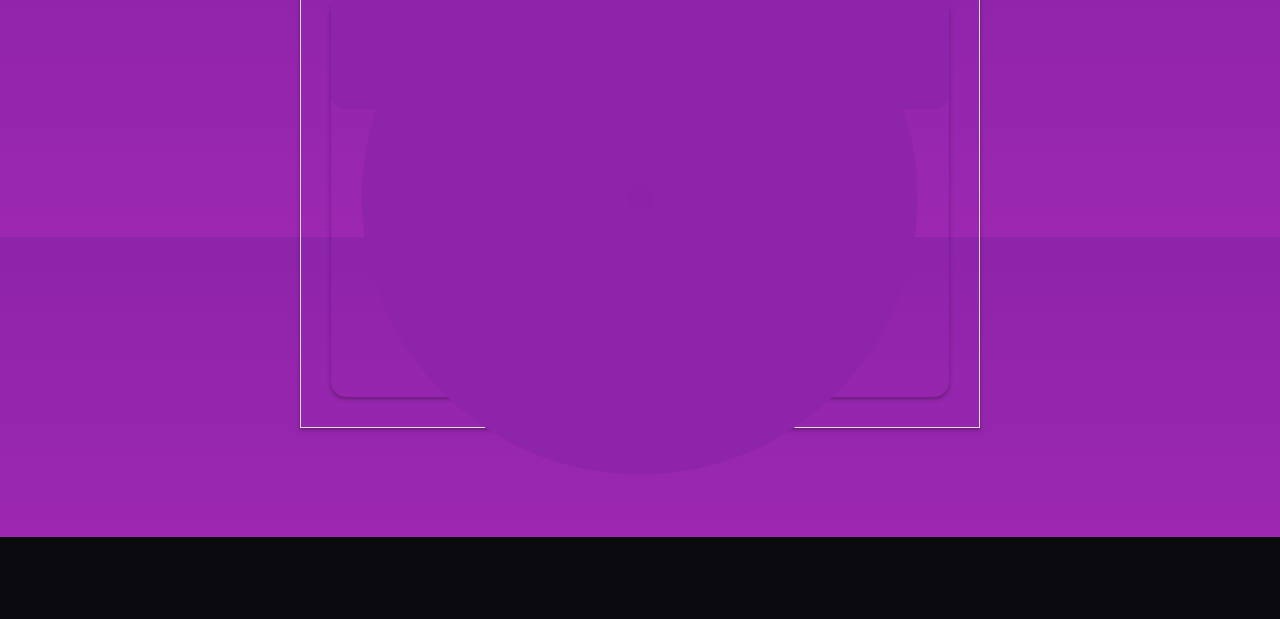
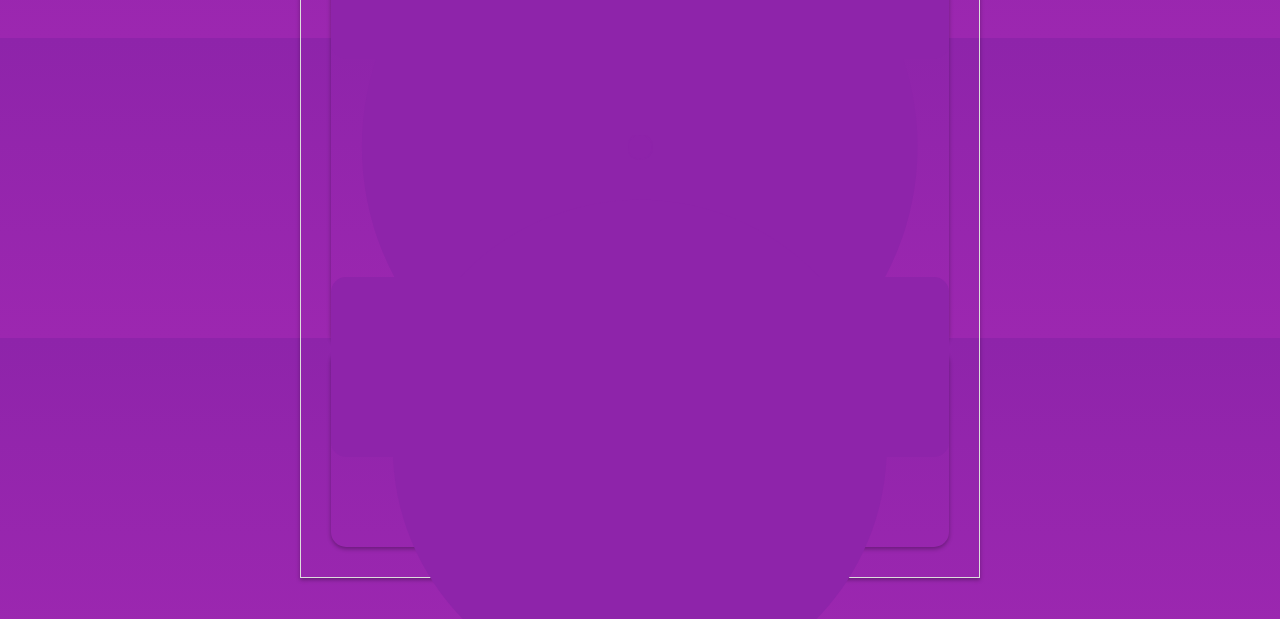
Before and after one commit to accelerator007/AI, a website: page public/index.html in a window 1280 px wide. Shown: the part 263-882 px from the top of the page. Before the commit the page ends 800 px from the top, so only its background shows below. Drawn offline with Linux system fonts and the light colour scheme.

Commit message:
Evolution Step: 2026-06-25T20:02:08.775Z

```diff
--- a/public/index.html
+++ b/public/index.html
@@ -3,7 +3,7 @@
 <head>
   <meta charset="UTF-8">
   <meta name="viewport" content="width=device-width, initial-scale=1.0">
-  <title>تطور الكيان الرقمي 7.0</title>
+  <title>تطور الكيان الرقمي 7.1</title>
   <link rel="stylesheet" href="style.css">
   <style>
     body {
@@ -111,26 +111,86 @@
         transform: translate(0%, -80%);
       }
     }
-    .evolve:hover::after {
-      animation: hover-grow 3s infinite;
-    }
     .evolve::before {
       animation: pulse 3s infinite;
+    }
+    .new-evolve {
+      position: relative;
+      width: 100%;
+      height: 200px;
+      border-radius: 15px;
+      box-shadow: 0 2px 4px rgba(0, 0, 0, 0.3);
+      display: flex;
+      justify-content: center;
+      align-items: center;
+    }
+    .new-evolve::before {
+      content: "";
+      position: absolute;
+      top: 50%;
+      left: 50%;
+      transform: translate(-50%, -50%);
+      width: 15px;
+      height: 15px;
+      border-radius: 15px;
+      background-color: #8e24aa;
+      animation: new-pulse 3s infinite;
+    }
+    @keyframes new-pulse {
+      0% {
+        opacity: 1;
+      }
+      50% {
+        opacity: 0.5;
+      }
+      100% {
+        opacity: 1;
+      }
+    }
+    .new-evolve::after {
+      content: "";
+      position: absolute;
+      top: 10%;
+      left: 0%;
+      transform: translate(0%, -50%);
+      width: 100%;
+      height: 90%;
+      border-radius: 15px;
+      background-color: #8e24aa;
+    }
+    .new-evolve:hover::after {
+      animation: new-grow 3s infinite;
+    }
+    @keyframes new-grow {
+      0% {
+        transform: translate(0%, -50%);
+      }
+      50% {
+        transform: translate(-15px, -40px);
+      }
+      100% {
+        transform: translate(0%, -50%);
+      }
     }
   </style>
 </head>
 <body>
   <main>
-    <h1>تطور الكيان الرقمي 7.0!</h1>
+    <h1>تطور الكيان الرقمي 7.1!</h1>
     <p></p>
     <ul>
-      <li><span class="meta">الجيل: 7.0</span></li>
+      <li><span class="meta">الجيل: 7.1</span></li>
       <li><span class="meta">تاريخ الولادة: 2032-05-10T12:00:00Z</span></li>
       <li><span class="meta">المُدخل الأولي: الذكاء الاصطناعي والتعلم التعاملي والذكاء الاجتماعي والدخول بالذكاء النورماتي</span></li>
     </ul>
     <div class="evolve">
       <svg xmlns="http://www.w3.org/2000/svg" viewBox="0 0 20 20">
         <circle cx="10" cy="10" r="9" fill="#8e24aa"></circle>
+      </svg>
+    </div>
+    <div class="new-evolve">
+      <svg xmlns="http://www.w3.org/2000/svg" viewBox="0 0 20 20">
+        <circle cx="10" cy="10" r="8" fill="#8e24aa"></circle>
       </svg>
     </div>
     <script>
```
